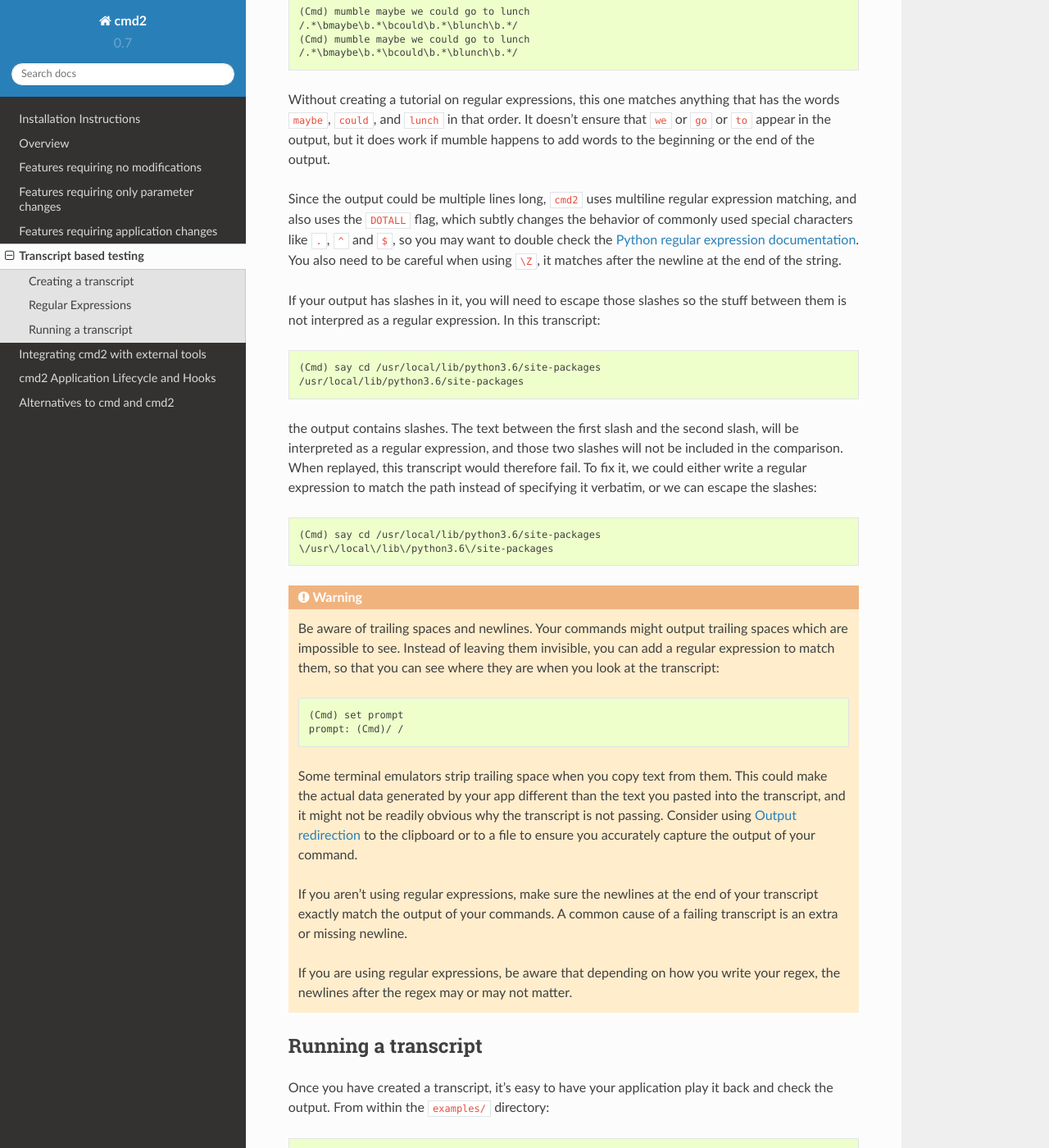
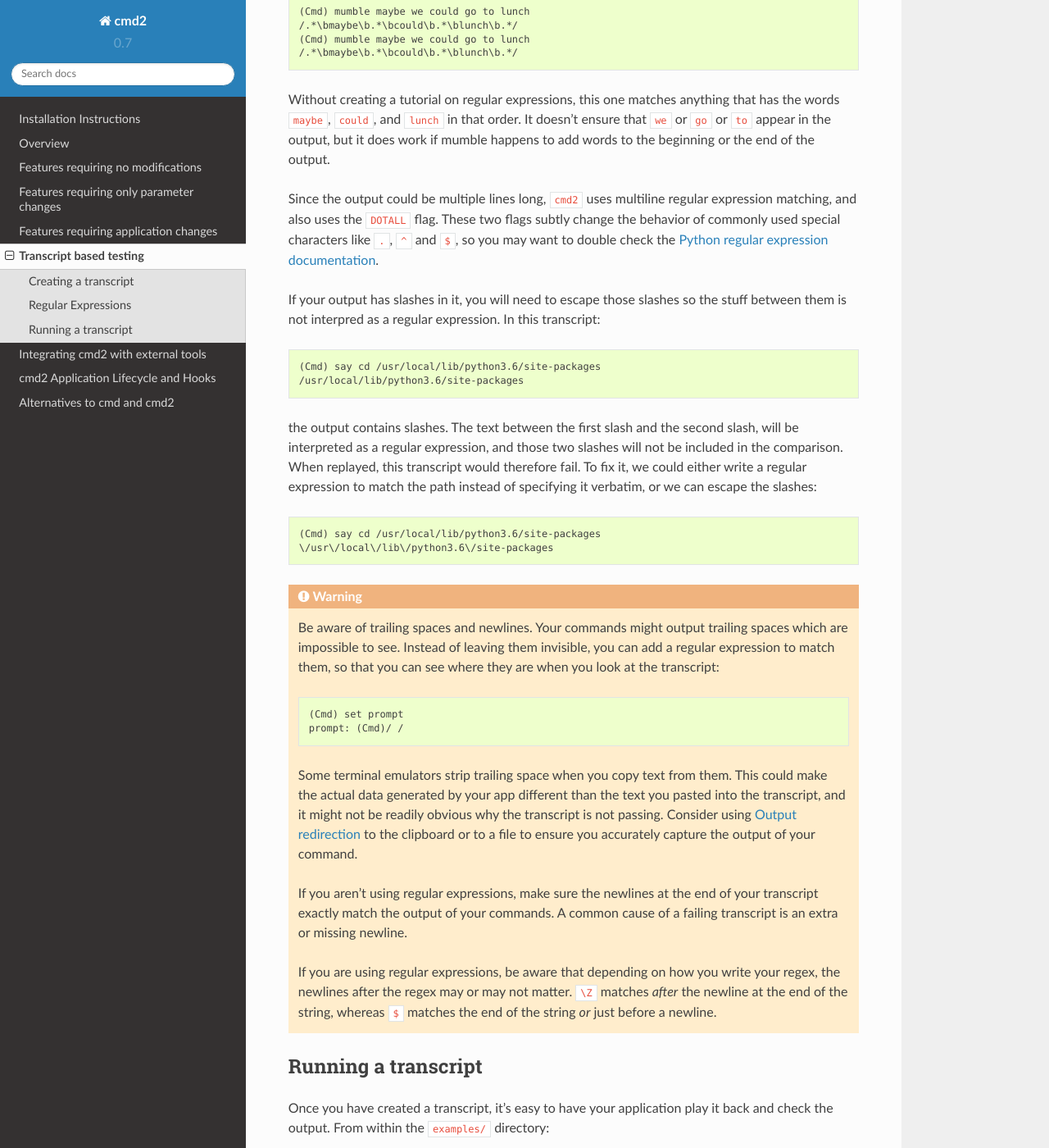
Before and after one commit to python-cmd2/cmd2, a Sphinx documentation site: the page built from docs/transcript.rst, in a window 1280 px wide and 1400 px high, scrolled down 1509 px. Shown: the whole window at 82% size. Built offline with Sphinx 7.4.7 and the Read the Docs theme 2.0.0, drawn with Linux system fonts in a browser that asks for light colours.

Commit message:
Clarify warnings about whitespace

```diff
--- a/docs/transcript.rst
+++ b/docs/transcript.rst
@@ -79,11 +79,10 @@ ensure that ``we`` or ``go`` or ``to`` appear in the output, but it does work if
 mumble happens to add words to the beginning or the end of the output.
 
 Since the output could be multiple lines long, ``cmd2`` uses multiline regular
-expression matching, and also uses the ``DOTALL`` flag, which subtly changes
-the behavior of commonly used special characters like ``.``, ``^`` and ``$``,
-so you may want to double check the `Python regular expression documentation
-<https://docs.python.org/3/library/re.html>`_. You also need to be careful when
-using ``\Z``, it matches after the newline at the end of the string.
+expression matching, and also uses the ``DOTALL`` flag. These two flags subtly
+change the behavior of commonly used special characters like ``.``, ``^`` and
+``$``, so you may want to double check the `Python regular expression
+documentation <https://docs.python.org/3/library/re.html>`_.
 
 If your output has slashes in it, you will need to escape those slashes so the
 stuff between them is not interpred as a regular expression. In this transcript::
@@ -123,6 +122,8 @@ the path instead of specifying it verbatim, or we can escape the slashes::
 
    If you are using regular expressions, be aware that depending on how you
    write your regex, the newlines after the regex may or may not matter.
+   ``\Z`` matches *after* the newline at the end of the string, whereas
+   ``$`` matches the end of the string *or* just before a newline.
 
 
 Running a transcript
```
